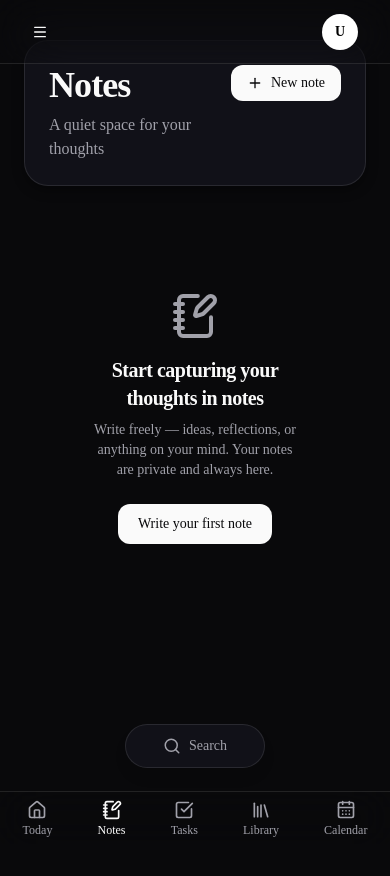
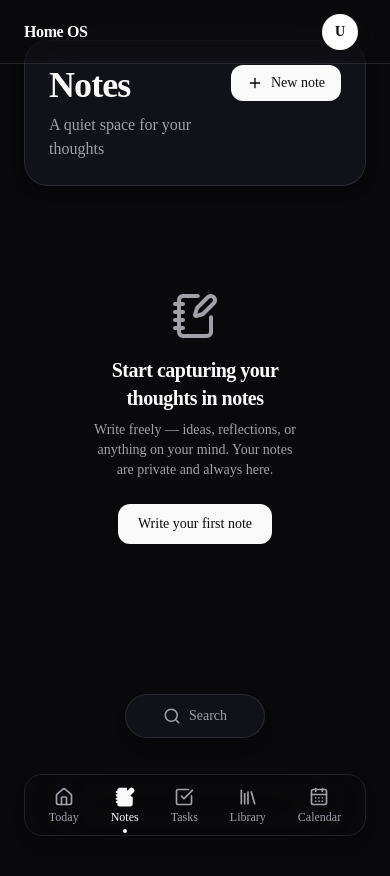
Before and after one commit to arghyabandyopadhyay/home-os, a Next.js app: page /notes in a window 390 px wide. Shown: the top 876 px of the page. Built offline with nearby package versions, Linux system fonts and the light colour scheme; no server answers.

Commit message:
UI update

```diff
--- a/components/layout/bottom-nav.tsx
+++ b/components/layout/bottom-nav.tsx
@@ -174,17 +174,18 @@ export function BottomNav() {
         : bottomNavShowTransition
 
   return (
+    <div
+      ref={navRef}
+      className="fixed bottom-0 left-0 right-0 z-40 flex justify-center"
+      style={{ paddingBottom: "env(safe-area-inset-bottom)" }}
+    >
       <motion.nav
-      ref={navRef}
         role="navigation"
         aria-label="Main navigation"
         aria-hidden={isScrollHidden}
-      className="fixed bottom-0 left-0 right-0 z-40 flex items-center justify-around border-t border-app bg-app-surface/80 backdrop-blur-xl"
-      style={{
-        paddingBottom: "env(safe-area-inset-bottom)",
-        pointerEvents,
-      }}
-      animate={{ y: isScrollHidden ? "100%" : 0 }}
+        className="mx-4 mb-2 flex items-center justify-around rounded-2xl border border-app/50 bg-app-surface/70 px-2 py-1 shadow-lg shadow-black/10 backdrop-blur-2xl"
+        style={{ pointerEvents }}
+        animate={{ y: isScrollHidden ? "calc(100% + 20px)" : 0 }}
         transition={scrollTransition}
       >
         {visibleItems.map((item) => {
@@ -199,16 +200,27 @@ export function BottomNav() {
               href={item.href}
               aria-label={item.ariaLabel}
               aria-current={active ? "page" : undefined}
-            className={`flex min-h-[44px] min-w-[44px] flex-col items-center justify-center gap-1 px-3 py-2 text-xs transition-colors ${
+              className={`relative flex min-h-[44px] min-w-[44px] flex-col items-center justify-center gap-1 rounded-xl px-4 py-2 text-xs transition-colors ${
                 active ? "text-app" : "text-app-muted"
               }`}
             >
-            <Icon className="h-5 w-5" aria-hidden="true" />
-            <span className="leading-none">{item.label}</span>
+              <Icon
+                className="h-5 w-5"
+                strokeWidth={active ? 2.5 : 2}
+                fill={active ? "currentColor" : "none"}
+                aria-hidden="true"
+              />
+              <span className={`leading-none ${active ? "font-medium" : ""}`}>
+                {item.label}
+              </span>
+              {active && (
+                <span className="absolute -bottom-0.5 h-1 w-1 rounded-full bg-current" aria-hidden="true" />
+              )}
             </Link>
           )
         })}
       </motion.nav>
+    </div>
   )
 }
 
--- a/components/layout/floating-search-bar.tsx
+++ b/components/layout/floating-search-bar.tsx
@@ -249,7 +249,7 @@ export function FloatingSearchBar() {
     <motion.div
       className="fixed left-1/2 z-50 -translate-x-1/2"
       style={{
-        bottom: "calc(24px + env(safe-area-inset-bottom, 0px) + var(--bottom-nav-height, 0px))",
+        bottom: "calc(36px + env(safe-area-inset-bottom, 0px) + var(--bottom-nav-height, 0px))",
         pointerEvents: isScrollHidden ? "none" : "auto",
       }}
       variants={entranceVariants}
--- a/components/layout/header.tsx
+++ b/components/layout/header.tsx
@@ -3,6 +3,7 @@
 import { useEffect, useRef, useState } from "react"
 import { motion } from "framer-motion"
 import type { Transition } from "framer-motion"
+import Link from "next/link"
 
 import { useIsMobile } from "@/hooks/use-is-mobile"
 import { useReducedMotion } from "@/hooks/use-reduced-motion"
@@ -11,7 +12,6 @@ import { useScrollDirection } from "@/hooks/use-scroll-direction"
 import { useImmersiveContext } from "@/components/layout/mobile-shell"
 import { DURATION, EASING } from "@/lib/motion"
 
-import { MobileSidebar } from "./mobile-sidebar"
 import { UserMenu } from "./user-menu"
 import { SearchTrigger } from "./search-trigger"
 
@@ -39,11 +39,12 @@ export const headerHideTransition: Transition = {
 }
 
 /**
- * Show transition config: ease-out, 200ms.
+ * Show transition config: ease-out, 150ms.
  * Used when the header translates back into view on scroll up.
+ * Faster than hide for a snappy, responsive reveal.
  */
 export const headerShowTransition: Transition = {
-  duration: DURATION.normal,
+  duration: DURATION.fast,
   ease: EASING.entrance,
 }
 
@@ -140,7 +141,9 @@ export function Header() {
       transition={scrollTransition}
     >
       <div className="flex items-center gap-4">
-        <MobileSidebar />
+        <Link href="/dashboard" className="font-mono text-base font-semibold tracking-tight text-app md:hidden">
+          Home OS
+        </Link>
       </div>
 
       <div className="flex items-center gap-3">
--- a/components/layout/mobile-shell.tsx
+++ b/components/layout/mobile-shell.tsx
@@ -153,7 +153,7 @@ export function MobileShell({ children }: MobileShellProps) {
     useImmersiveViewport()
   const prefersReducedMotion = useReducedMotion()
   const isLowPerf = useLowPerformance()
-  const scrollDirection = useScrollDirection()
+  const scrollDirection = useScrollDirection({ threshold: 8 })
   const pathname = usePathname()
 
   // Derived: animations should be disabled when reduced motion or low-perf
--- a/components/settings/settings-client.tsx
+++ b/components/settings/settings-client.tsx
@@ -429,6 +429,19 @@ export function SettingsClient({
             <LogOut className="mr-2 h-4 w-4" />
             Logout
           </Button>
+
+          {/* Legal Links */}
+          <div className="flex flex-wrap gap-x-4 gap-y-1 px-1">
+            <a href="/privacy" className="text-xs link-muted">
+              Privacy
+            </a>
+            <a href="/terms" className="text-xs link-muted">
+              Terms
+            </a>
+            <a href="/contact" className="text-xs link-muted">
+              Contact
+            </a>
+          </div>
         </div>
       </div>
     </div>
--- a/hooks/use-install-prompt.ts
+++ b/hooks/use-install-prompt.ts
@@ -85,7 +85,12 @@ export function useInstallPrompt(): InstallPromptState {
   const [deferredPrompt, setDeferredPrompt] = useState<BeforeInstallPromptEvent | null>(null)
   const [isPrompting, setIsPrompting] = useState(false)
   const [isStandalone, setIsStandalone] = useState(false)
-  const [platform] = useState<Platform>(() => detectPlatform())
+  const [platform, setPlatform] = useState<Platform>("unknown")
+
+  // Detect platform on mount (client-only to avoid hydration mismatch)
+  useEffect(() => {
+    setPlatform(detectPlatform())
+  }, [])
 
   // Detect standalone mode on mount and listen for changes
   useEffect(() => {
```
Lines whose indentation alone changed are shown as unchanged.
